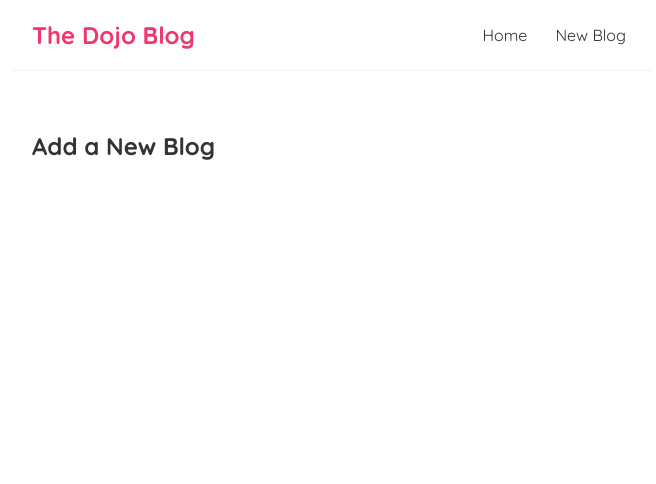
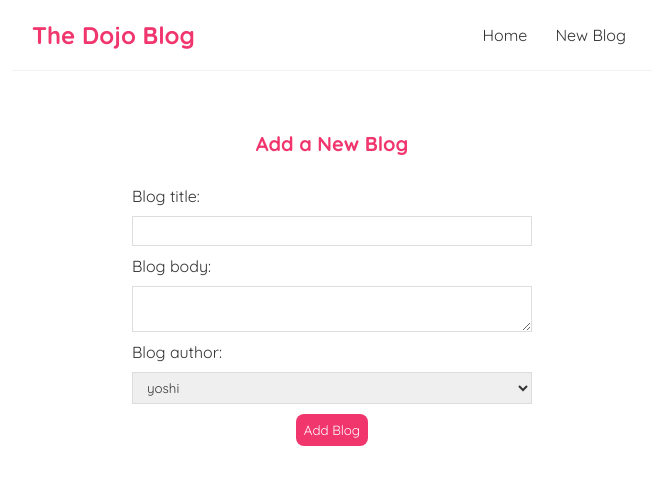
Before and after one commit to sytunguyen77/react-tutorial, a React (Create React App) app: page /create in a window 1280 px wide. Shown: the top 484 px of the page, without its empty margins (308-964 px from the left). Built offline with nearby package versions, Linux system fonts and the light colour scheme.

Commit message:
first commit

```diff
--- a/src/App.js
+++ b/src/App.js
@@ -3,6 +3,7 @@
 import { BrowserRouter as Router, Route, Switch } from "react-router-dom";
 import Create from "./Create";
 import BlogDetails from "./BlogDetails";
+import NotFound from "./NotFound";
 
 function App() {
    return (
@@ -20,6 +21,9 @@
                   <Route path="/blogs/:id">
                      <BlogDetails />
                   </Route>
+                  <Route path="*">
+                     <NotFound />
+                  </Route>
                </Switch>
             </div>
          </div>
--- a/src/BlogDetails.js
+++ b/src/BlogDetails.js
@@ -1,10 +1,30 @@
-import { useParams } from "react-router-dom";
+import { useHistory, useParams } from "react-router-dom";
+import useFetch from "./useFetch";
 
 const BlogDetails = () => {
    const { id } = useParams();
+   const { data: blog, error, isPending } = useFetch("http://localhost:8000/blogs/" + id);
+   const history = useHistory();
+   const handleClick = () => {
+      fetch("http://localhost:8000/blogs/" + blog.id, {
+         method: "DELETE",
+      }).then(() => {
+         history.push("/");
+      });
+   };
+
    return (
       <div className="blog-details">
-         <h2>Blog details - {id} </h2>
+         {isPending && <div>Loading...</div>}
+         {error && <div>{error}</div>}
+         {blog && (
+            <article>
+               <h2>{blog.title}</h2>
+               <p>Written by {blog.author}</p>
+               <div>{blog.body}</div>
+               <button onClick={handleClick}>delete</button>
+            </article>
+         )}
       </div>
    );
 };
--- a/src/Create.js
+++ b/src/Create.js
@@ -1,7 +1,46 @@
+import { useState } from "react";
+import { useHistory } from "react-router-dom";
+
 const Create = () => {
+   const [title, setTitle] = useState("");
+   const [body, setBody] = useState("");
+   const [author, setAuthor] = useState("yoshi");
+   const [isPending, setIsPending] = useState(false);
+   const history = useHistory();
+
+   const handleSubmit = (e) => {
+      e.preventDefault();
+      const blog = { title, body, author };
+
+      setIsPending(true);
+
+      fetch("http://localhost:8000/blogs/", {
+         method: "POST",
+         headers: { "Content-Type": "application/json" },
+         body: JSON.stringify(blog),
+      }).then(() => {
+         console.log("new blog added");
+         setIsPending(false);
+         // history.go(1);
+         history.push("/");
+      });
+   };
    return (
       <div className="create">
          <h2>Add a New Blog</h2>
+         <form onSubmit={handleSubmit}>
+            <label>Blog title:</label>
+            <input type="text" required value={title} onChange={(e) => setTitle(e.target.value)} />
+            <label>Blog body:</label>
+            <textarea required value={body} onChange={(e) => setBody(e.target.value)}></textarea>
+            <label>Blog author:</label>
+            <select value={author} onChange={(e) => setAuthor(e.target.value)}>
+               <option value="mario">mario</option>
+               <option value="yoshi">yoshi</option>
+            </select>
+            {!isPending && <button>Add Blog</button>}
+            {isPending && <button disabled>Adding blog...</button>}
+         </form>
       </div>
    );
 };
--- /dev/null
+++ b/src/NotFound.js
@@ -0,0 +1,13 @@
+import { Link } from "react-router-dom";
+
+const NotFound = () => {
+   return (
+      <div className="not-found">
+         <h2>Sorry</h2>
+         <p>That page cannot be found</p>
+         <Link to="/">Back to the homepage...</Link>
+      </div>
+   );
+};
+
+export default NotFound;
--- a/src/index.css
+++ b/src/index.css
@@ -52,3 +52,57 @@
 .blog-preview a {
    text-decoration: none;
 }
+
+/* blog details page */
+.blog-details h2 {
+   font-size: 20px;
+   color: #f1356d;
+   margin-bottom: 10px;
+}
+
+.blog-details div {
+   margin: 20px 0;
+}
+
+.blog-details button {
+   background: #f1356d;
+   color: #fff;
+   border: 0;
+   padding: 8px;
+   border-radius: 8px;
+   cursor: pointer;
+}
+
+/* create new blog form */
+.create {
+   max-width: 400px;
+   margin: 0 auto;
+   text-align: center;
+}
+.create label {
+   text-align: left;
+   display: block;
+}
+.create h2 {
+   font-size: 20px;
+   color: #f1356d;
+   margin-bottom: 30px;
+}
+.create input,
+.create textarea,
+.create select {
+   width: 100%;
+   padding: 6px 10px;
+   margin: 10px 0;
+   border: 1px solid #ddd;
+   box-sizing: border-box;
+   display: block;
+}
+.create button {
+   background: #f1356d;
+   color: #fff;
+   border: 0;
+   padding: 8px;
+   border-radius: 8px;
+   cursor: pointer;
+}
```
Also changed, not shown: data/db.json (+0 -6 lines).
